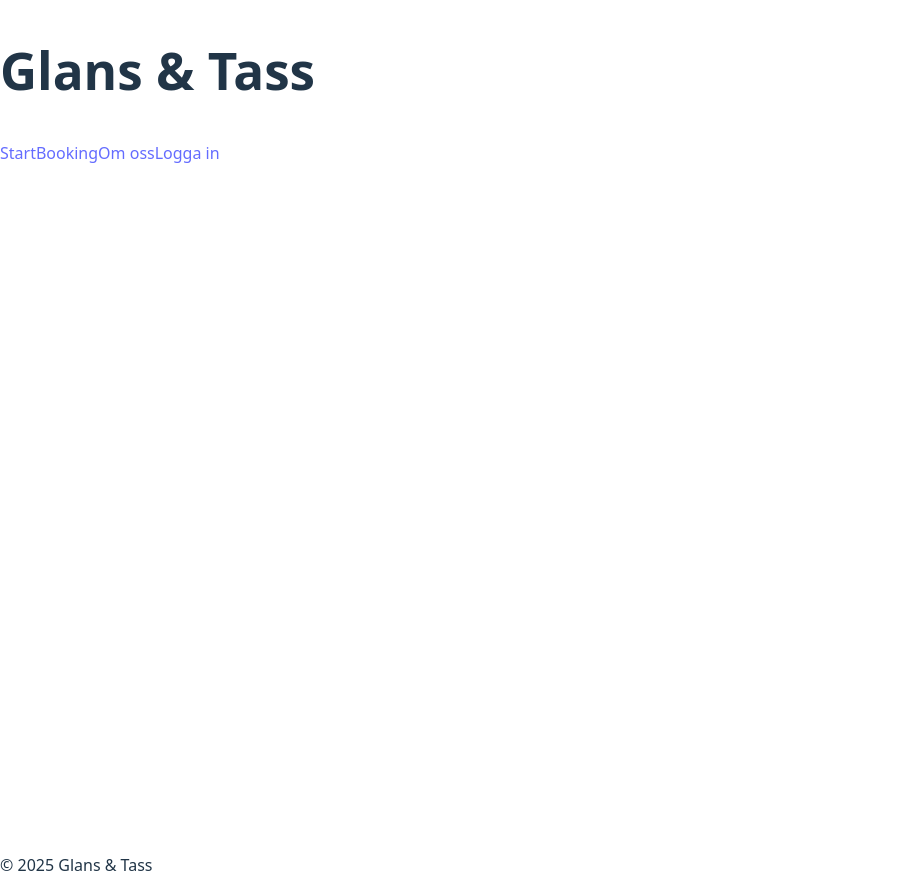
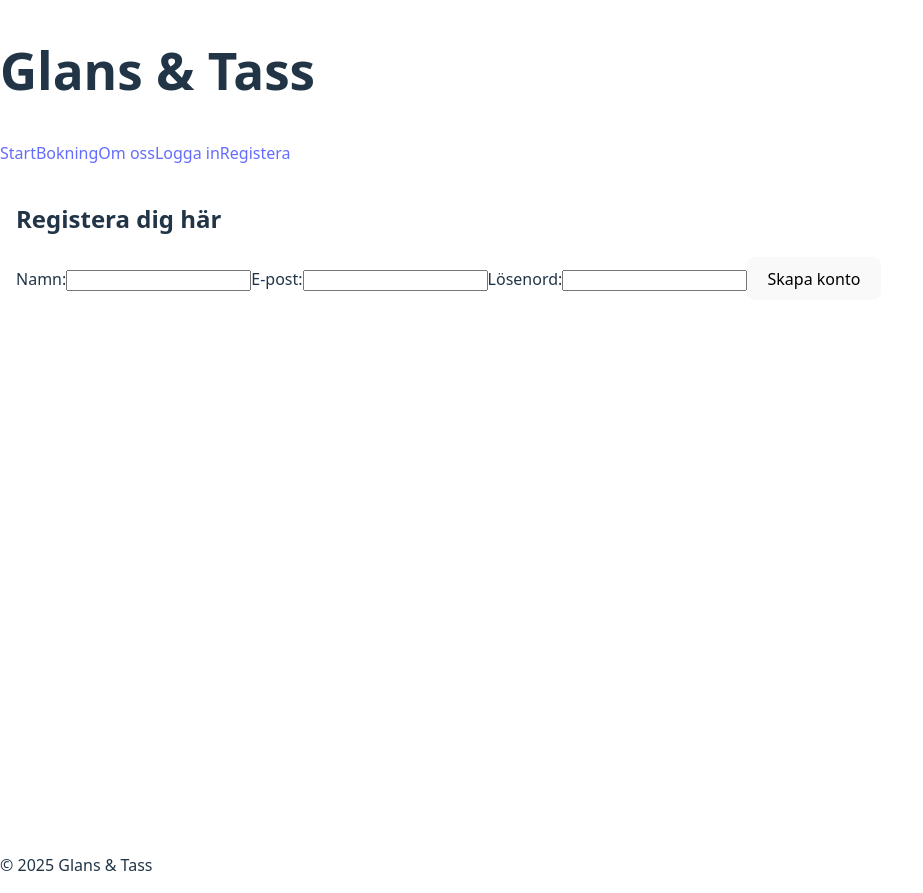
Before and after one commit to jossan93/glans-tass, a React (Vite) app in the folder frontend/fronted/: page /register in a window 1280 px wide. Shown: the whole page, without its empty margins (0-923 px from the left). Built offline with nearby package versions, Linux system fonts and the light colour scheme; no server answers.

Commit message:
added register. registerpage only shows when not logged in.

```diff
--- a/frontend/fronted/src/App.tsx
+++ b/frontend/fronted/src/App.tsx
@@ -8,6 +8,7 @@ import BookingPage from "./pages/BookingPage";
 import ProfilePage from "./pages/ProfilePage";
 import LoginPage from "./pages/LoginPage";
 import "./styles/global.css"
+import RegisterPage from "./pages/RegisterPage";
 
 function App() {
   return (
@@ -21,6 +22,7 @@ function App() {
             <Route path="/booking" element={<BookingPage />} />
             <Route path="/about" element={<AboutPage />} />
             <Route path="/login" element={<LoginPage />} />
+            <Route path="/register" element={<RegisterPage />} />
 
             <Route
               path="/profile"
--- a/frontend/fronted/src/components/Navbar.tsx
+++ b/frontend/fronted/src/components/Navbar.tsx
@@ -15,7 +15,7 @@ export default function Navbar() {
             <h1 className="navbar-logo">Glans & Tass</h1>
             <div className="navbar-links">
                 <Link to="/">Start</Link>
-                <Link to="/booking">Booking</Link>
+                <Link to="/booking">Bokning</Link>
                 <Link to="/about">Om oss</Link>
                 {user ? (
                     <>
@@ -25,7 +25,10 @@ export default function Navbar() {
                     </button>
                     </>
                 ) : (
+                    <>
                     <Link to="/login">Logga in</Link>
+                    <Link to="/register">Registera</Link>
+                    </>
                 )}
 
             </div>
--- /dev/null
+++ b/frontend/fronted/src/pages/RegisterPage.tsx
@@ -0,0 +1,65 @@
+import { useState } from "react";
+import { useNavigate } from "react-router-dom";
+import { userApi } from "../api";
+
+export default function RegisterPage() {
+    const [name, setName] = useState("");
+    const [email, setEmail] = useState("");
+    const [password, setPassword] = useState("");
+    const [error, setError] = useState("");
+    const navigate = useNavigate();
+
+    const handleSubmit = async (e: React.FormEvent) => {
+    e.preventDefault();
+    setError("");
+
+    try {
+        await userApi.register(name, email, password);
+        navigate("/login");
+    } catch (err) {
+        console.error(err);
+        setError("registering misslyckades")
+    }
+};
+
+return (
+    <div className="register-container">
+        <h2>Registera dig här</h2>
+        <form onSubmit={handleSubmit} className="register-form">
+            <label>
+                Namn:
+                <input
+                type="text"
+                value={name}
+                onChange={(e) => setName(e.target.value)}
+                required
+                />
+            </label>
+
+            <label>
+                E-post:
+                <input
+                type="email"
+                value={email}
+                onChange={(e) => setEmail(e.target.value)}
+                required
+                />
+            </label>
+
+            <label>
+                Lösenord:
+                <input
+                type="password"
+                value={password}
+                onChange={(e) => setPassword(e.target.value)}
+                required
+                />
+            </label>
+
+            {error && <p style={{ color: "red" }}>{error}</p>}
+
+            <button type="submit">Skapa konto</button>
+        </form>
+    </div>
+);
+}
```
